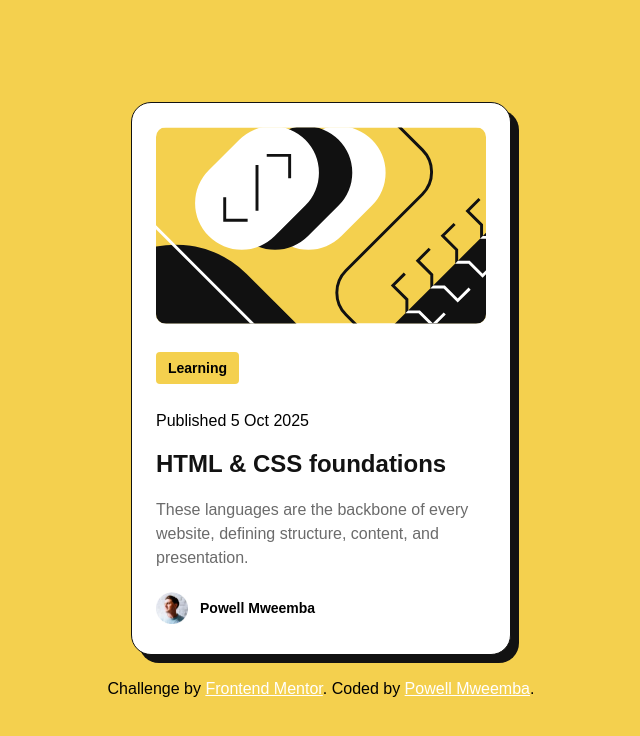
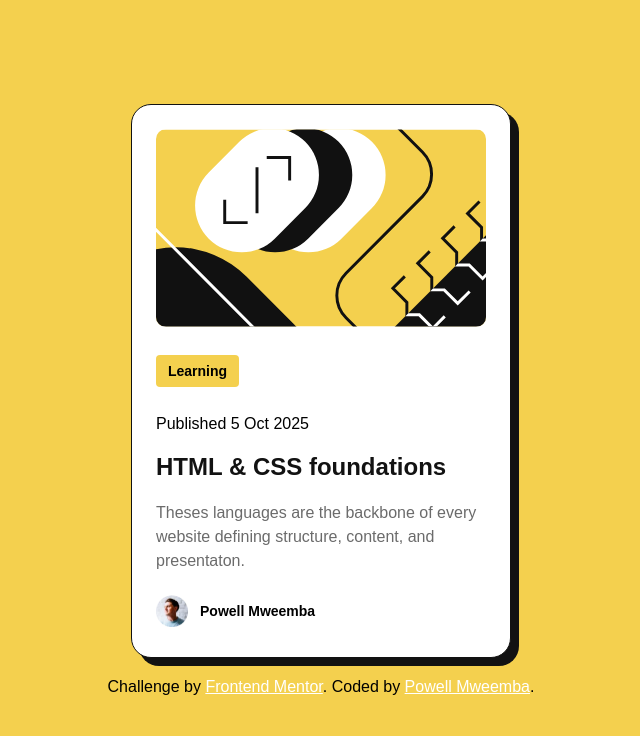
Before and after one commit to POWELL-MWEEMBA/Responsive-blog-card, a plain HTML site: page index.html in a window 1280 px wide. Shown: the whole page, without its empty margins (319-959 px from the left). Drawn offline with Linux system fonts and the light colour scheme; a web font is replaced by a local one.

Commit message:
Add files via upload

```diff
--- a/index.html
+++ b/index.html
@@ -30,8 +30,8 @@
             <div class="title">
               <h2>HTML & CSS foundations</h2>
               <p>
-                These languages are the backbone of every website, defining
-                structure, content, and presentation.
+                Theses languages are the backbone of every website defining
+                structure, content, and presentaton.
               </p>
             </div>
           </div>
@@ -51,8 +51,5 @@
         >.
       </div>
     </div>
-
-
-
   </body>
 </html>
--- a/styles.css
+++ b/styles.css
@@ -15,9 +15,9 @@ body {
   min-height: 100vh;
   padding: 20px;
   display: flex;
+  justify-content: center;
   flex-direction: column;
-  gap: 25px;
-  justify-content: center;
+  gap: 20px;
   align-items: center;
   box-sizing: border-box;
 }
```
Also changed, not shown: assets/fonts/OFL.txt. Lines whose indentation alone changed are shown as unchanged.
